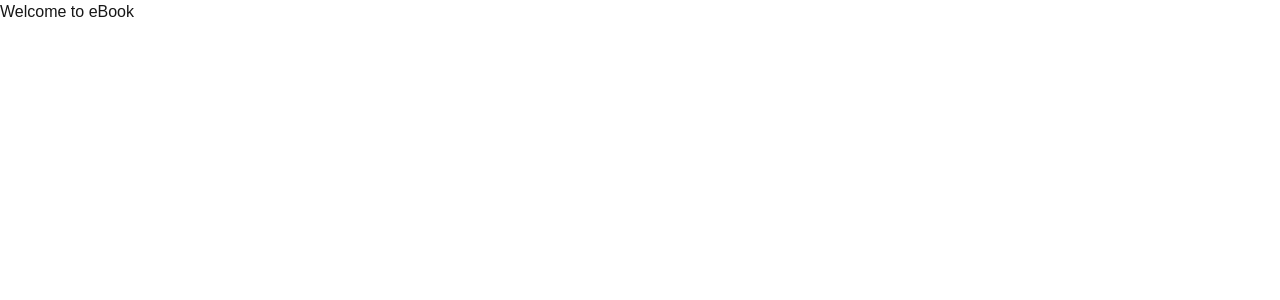
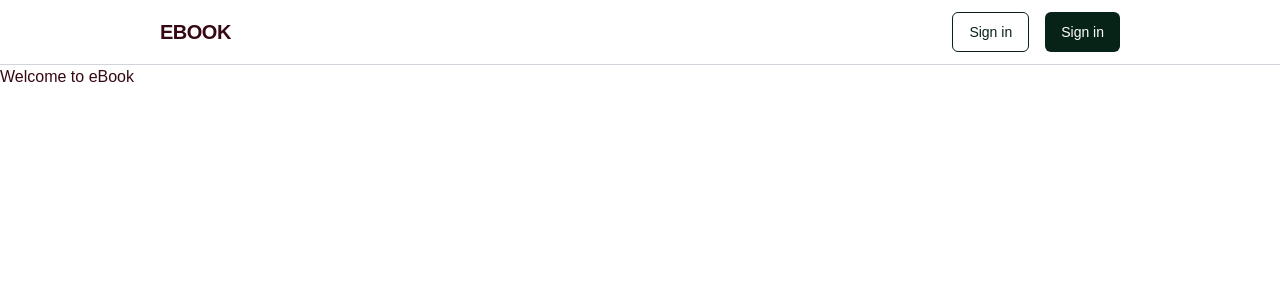
Before and after one commit to naeemcodemaster/ebook, a Next.js app: page / in a window 1280 px wide. Shown: the top 300 px of the page. Built offline with nearby package versions, Linux system fonts and the light colour scheme.

Commit message:
add Navbar

```diff
--- a/src/app/globals.css
+++ b/src/app/globals.css
@@ -4,13 +4,13 @@
 
 :root {
   --background: #ffffff;
-  --foreground: #171717;
+  --foreground: #360912;
 }
 
 @media (prefers-color-scheme: dark) {
   :root {
-    --background: #0a0a0a;
-    --foreground: #ededed;
+    --background: #ebebeb;
+    --foreground: #0c3a28;
   }
 }
 
--- a/src/app/layout.tsx
+++ b/src/app/layout.tsx
@@ -1,6 +1,7 @@
 import type { Metadata } from "next";
 import localFont from "next/font/local";
 import "./globals.css";
+import Navbar from "@/components/Navbar";
 
 const geistSans = localFont({
   src: "./fonts/GeistVF.woff",
@@ -28,6 +29,7 @@ export default function RootLayout({
       <body
         className={`${geistSans.variable} ${geistMono.variable} antialiased`}
       >
+        <Navbar/>
         {children}
       </body>
     </html>
--- /dev/null
+++ b/src/components/Navbar.tsx
@@ -0,0 +1,21 @@
+import Link from 'next/link'
+import React from 'react'
+
+function Navbar() {
+  return (
+    <nav className='container flex items-center justify-between py-3 border-b border-gray-300'>
+        <div className=''>
+            <Link href='/'>
+                <h2 className='text-xl font-bold uppercase tracking-tight'>Ebook</h2>
+            </Link>
+        </div>
+        <div className='flex items-center gap-4'>
+            <button className='h-10 rounded-md border border-primary-100 px-4 py-2 text-sm font-medium text-primary-100 transition-all hover:border-primary-100 hover:bg-primary-100 hover:text-white active:border-primary-100 active:text-white active:bg-primary-100'>Sign in</button>
+
+            <button className='h-10 rounded-md bg-primary-100 px-4 py-2 text-sm font-medium text-white transition-all hover:bg-primary-50 active:bg-primary-50'>Sign in</button>
+        </div>
+    </nav>
+  )
+}
+
+export default Navbar
--- a/tailwind.config.ts
+++ b/tailwind.config.ts
@@ -8,12 +8,24 @@ const config: Config = {
   ],
   theme: {
     extend: {
+      // Custom color variables linked to CSS variables
       colors: {
-        background: "var(--background)",
-        foreground: "var(--foreground)",
+        background: "var(--background)", // Custom CSS variable for background color
+        foreground: "var(--foreground)", // Custom CSS variable for foreground color
+        primary:{
+          50:'#0c3a28',
+          100:'#072318',
+
+        }
+      },
+      // Additional container configuration
+      container: {
+        center: true, // Center the container on the page
+        padding: "10rem", // Padding applied to all screen sizes
       },
     },
   },
   plugins: [],
 };
+
 export default config;
```
